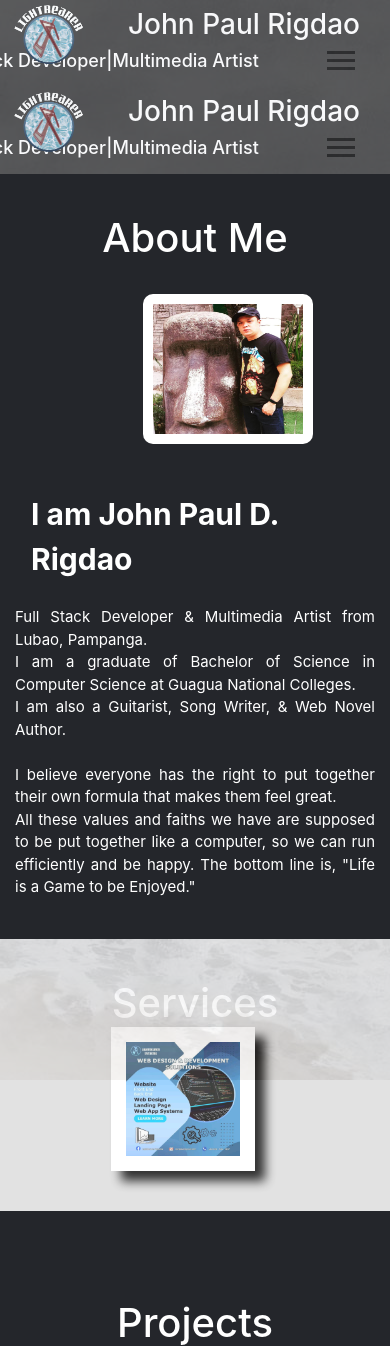
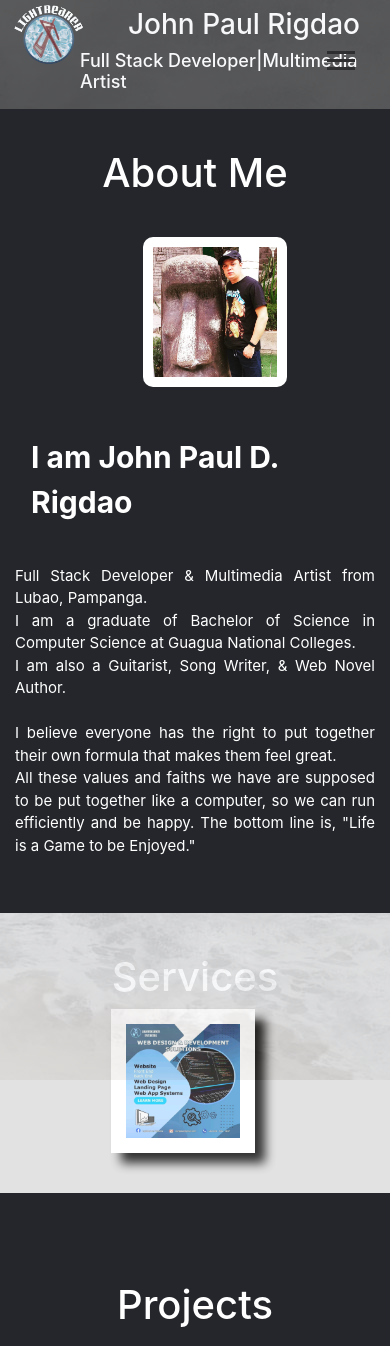
Before and after one commit to jprigdao0716/my-portfolio, a PHP site: page / in a window 390 px wide. Shown: the top 1346 px of the page. Run offline with PHP 8.4, Linux system fonts and the light colour scheme; some libraries are stand-ins or nearby versions.

Commit message:
Update index.php

```diff
--- a/index.php
+++ b/index.php
@@ -18,226 +18,6 @@
     <script src="jquery-input-mask-phone-number.js"></script>
 </head>
 <body>
-
-	<style>
-
-.navbar-collapse{
-	margin-left: -10rem;
-}
-
-.navbar-collapse li{
-	margin-left: -10rem;
-
-}
-
-.navbar{
-	background-color: #333;
-}
-
-nav .navbar-toggler{
-	margin-left: 23rem;
-}
-
-.navbar-collapse li :hover{
-   text-decoration: underline;
-  -webkit-text-decoration-color: red; /* Safari */
-   text-decoration-thickness: 30%;
-   text-decoration-color: whitesmoke;
-}
-
-.holder .fa{
-	position: absolute;
-	margin-left: -30rem;
-	top: 2rem;
-}
-
-.rowcount{
-	color: red;
-	font-weight: bold;
-	font-size: 20px;
-	position: absolute;
-	margin-left: -28rem;
-	top: -1rem;
-}
-
-.holder .disabled{
-	display: none;
-}
-
-div h3, h5{
-
-	margin-left: 10px;
-	color: white;
-}
-
-.img8{
-	position: absolute;
-	margin-top: 0rem;
-}
-
-
-@media screen and (max-width: 600px) {
-
-	.avatar{
-		margin-top: -1rem;
-		width: 170px;
-		height: 150px;
-	}
-
-		.navbar-collapse li :hover{
-		 color: red;
-		}
-
-
-
-	.rowcount{
-
-		color: red;
-		font-weight: bold;
-		font-size: 20px;
-		position: absolute;
-		left: 29rem;
-		top: 8rem;
-
-}
-
-.holder .fa{
-	position: absolute;
-	margin-left: 24rem;
-	top: 14rem;
-}
-
-.holder{
-	display: none;
-}
-
-nav h3{
-	margin-left: 8rem;
-}
-
-.titleholder{
-
-	margin-left: -6rem;
-	position: relative;
-	color: white;
-}
-
-.titleholder h3{
-	margin-left: 13rem;
-	position: relative;
-	color: white
-}
-
-.titleholder h5{
-	font-size: 18px;
-}
-
-
-nav .menu-btn{
-		margin-top: 1rem;
-        margin-left: -10rem;
-    }
-
-
-.img8{
-	position: absolute;
-	margin-left: 4rem;
-	margin-top: -1rem;
-}
-
-.navbar-toggler-icon{
-	transition: 0.8s ease;
-	transform: translate(-50%,-50%);
-}
-
-.menu-btn {
-        position: absolute;
-        z-index: 3;
-        right: 35px;
-        top: 35px;
-        cursor: pointer;
-        transition: all 0.8s ease-out;
-    }
-
-    /* Styling the hamburger lines */
-    .menu-btn .btn-line {
-        width: 28px;
-        height: 3px;
-        margin: 0 0 5px 0;
-        background: black;
-        transition: all 0.8s ease-out;
-    }
-
-    /* Adding transform to the X */
-    .menu-btn.close {
-        transform: rotate(180deg);
-    }
-
-    /* Styling the three lines
-        to make it an X */
-    .menu-btn.close .btn-line:nth-child(1) {
-        transform: rotate(45deg) translate(5px, 5px);
-    }
-
-    .menu-btn.close .btn-line:nth-child(2) {
-        opacity: 0;
-    }
-
-    .menu-btn.close .btn-line:nth-child(3) {
-        transform: rotate(-45deg) translate(7px, -6px);
-    }
-
-	    /* Styling the position of the menu icon */
-		nav {
-        position: fixed;
-        top: 0;
-        width: 100%;
-        opacity: 0.9;
-        visibility: hidden;
-    }
-
-    nav {
-        visibility: visible;
-    }
-
-    .navbar-collapse li{
-        padding-top: 15px;
-        transition: 0.8s ease;
-
-    }
-
-}
-
-</style>
-<header>
-<nav class="navbar navbar-expand-lg navbar-light bg-black">
-<div class="titleholder">
-<img src="includes/Lightbearer Logo 3.png" class="img8" style="width: 130px">
-	<h3>John Paul Rigdao</h3>
-  <h5>Full Stack Developer|Multimedia Artist</h5></div>
-  <!-- <button class="navbar-toggler" type="button" data-toggle="collapse" data-target="#navbarSupportedContent" aria-controls="navbarSupportedContent" aria-expanded="false" aria-label="Toggle navigation">
-  </button> -->
-
-  <div class="menu-btn">
-            <div class="btn-line"></div>
-            <div class="btn-line"></div>
-            <div class="btn-line"></div>
-  </div>
-
-  <!-- <span class="navbar-toggler-icon"></span> -->
-
-  <div class="collapse navbar-collapse" id="navbarSupportedContent">
-    <ul class="navbar-nav mr-auto">
-                <li class="nav-item"><a href="#home">Services</a></li>
-                <li class="nav-item"><a href="#about">Portfolio</a></li>
-                <li class="nav-item"><a href="#contact">Contact</a></li>
-            </ul>
-
-
-         </div>
-  </div>
-</nav>
-        </nav>
 
     <section id="aboutme" style="background-color: #24262b;">
         <div class="container">
```
